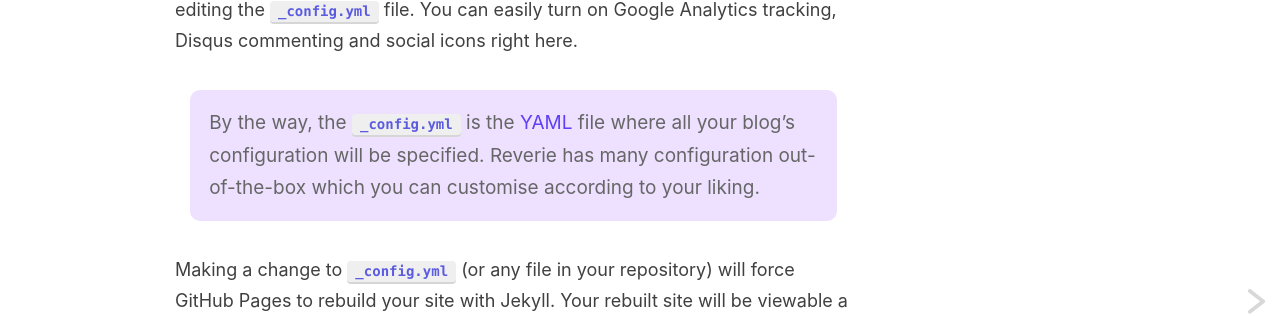
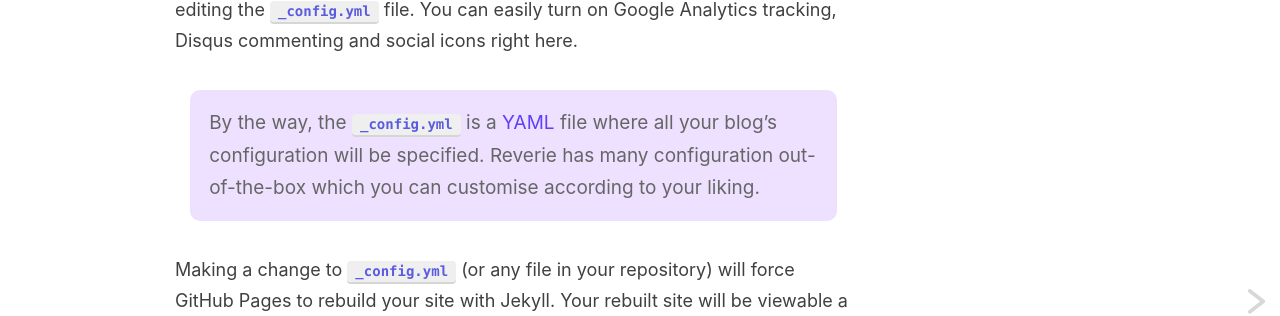
Before and after one commit to varunkumardev/amitmerchant1990.github.io, a Jekyll site: the page built from _posts/2020-06-26-get-your-blog-running-jekyll-in-2020.md, in a window 1280 px wide and 900 px high, scrolled down 1391 px. Shown: the part 149-465 px from the top of the window. Built offline with Jekyll 4.4.1, drawn with Linux system fonts in a browser that asks for light colours; comment, search, counter and statistics services are not loaded.

Commit message:
fix grammar.

```diff
--- a/_posts/2020-06-26-get-your-blog-running-jekyll-in-2020.md
+++ b/_posts/2020-06-26-get-your-blog-running-jekyll-in-2020.md
@@ -35,7 +35,7 @@ Your Jekyll blog will often be viewable immediately at <https://yourgithubuserna
 
 Enter your site `name`, `description`, `avatar` and many other configuration by editing the `_config.yml` file. You can easily turn on Google Analytics tracking, Disqus commenting and social icons right here.
 
-> By the way, the `_config.yml` is the [YAML](https://en.wikipedia.org/wiki/YAML) file where all your blog's configuration will be specified. Reverie has many configuration out-of-the-box which you can customise according to your liking.
+> By the way, the `_config.yml` is a [YAML](https://en.wikipedia.org/wiki/YAML) file where all your blog's configuration will be specified. Reverie has many configuration out-of-the-box which you can customise according to your liking.
 
 Making a change to `_config.yml` (or any file in your repository) will force GitHub Pages to rebuild your site with Jekyll. Your rebuilt site will be viewable a few seconds later at <https://yourgithubusername.github.io> - if not, give it ten minutes as GitHub suggests and it'll appear soon.
 
```
